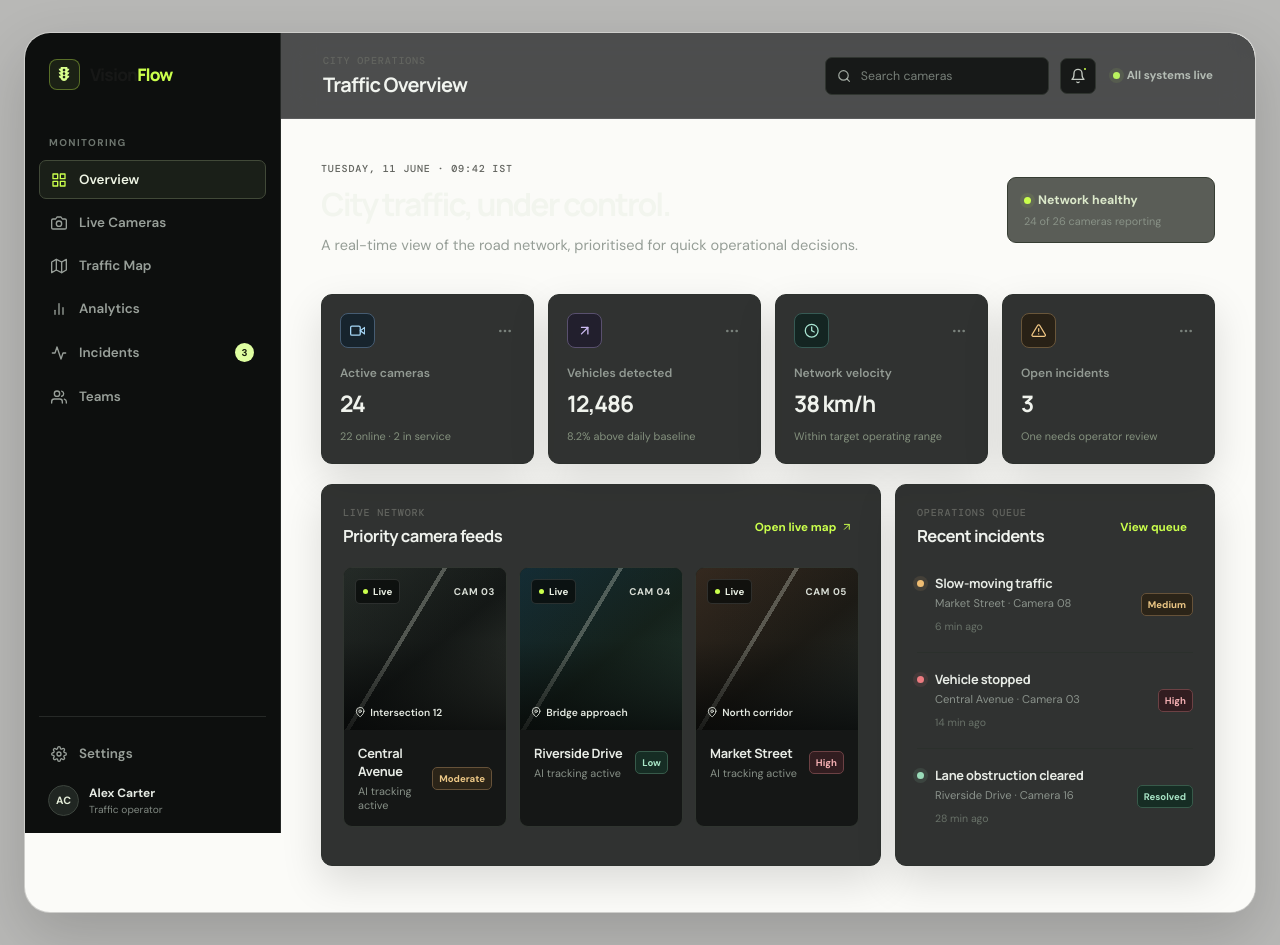
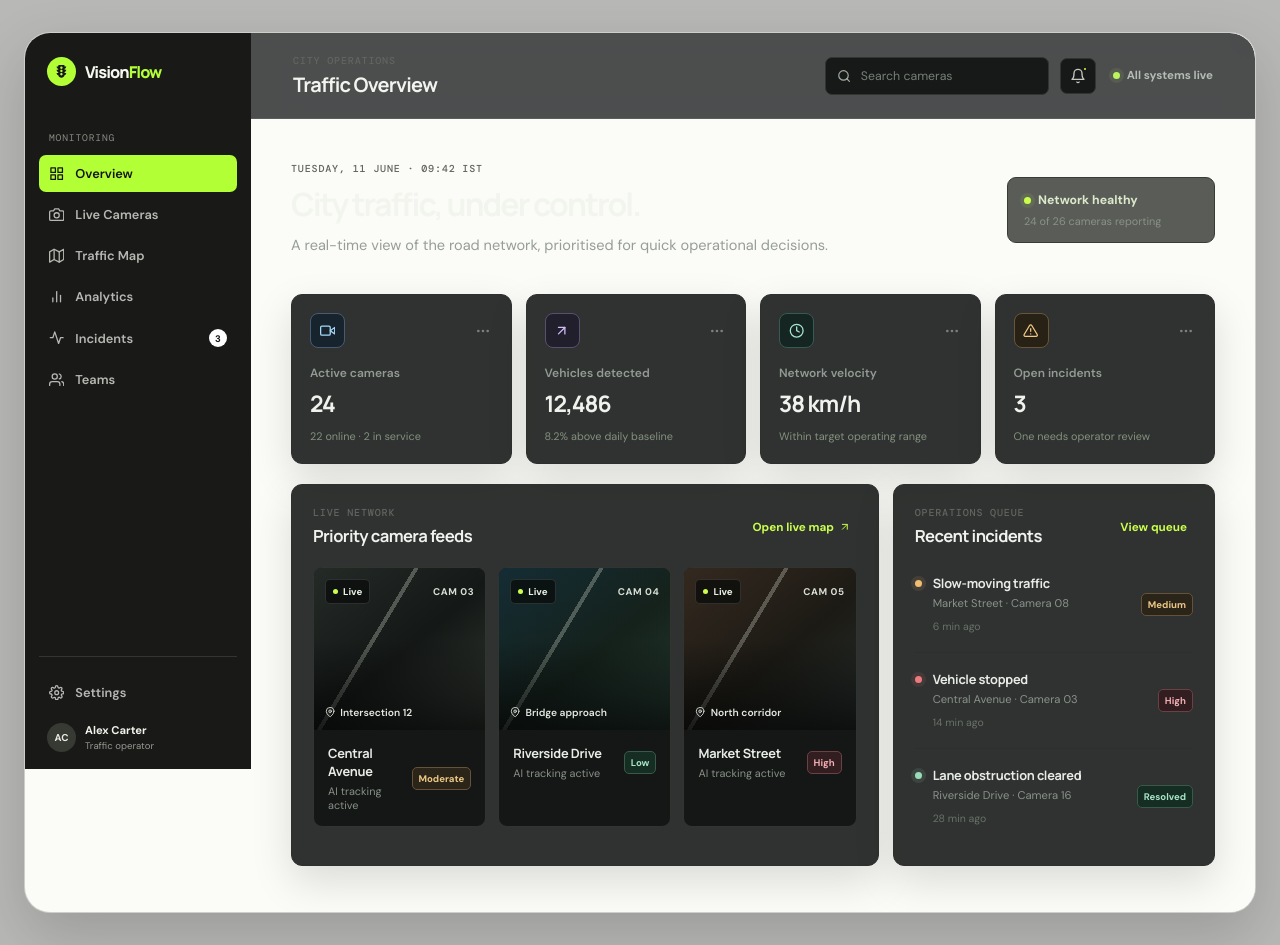
Before and after one commit to Ctrl-De4ault/VisionFlowAI, a React (Vite) app: page / in a window 1280 px wide. Built offline with nearby package versions, Linux system fonts and the light colour scheme.

Commit message:
style: adopt editorial premium dashboard direction

```diff
--- a/src/components/layout/Sidebar.css
+++ b/src/components/layout/Sidebar.css
@@ -1,29 +1,5 @@
-.sidebar {
-  display: flex;
-  position: sticky;
-  top: 0;
-  width: 256px;
-  height: 100vh;
-  flex-direction: column;
-  flex-shrink: 0;
-  padding: 26px 14px 17px;
-  border-right: 1px solid #262927;
-  background: #0d0f0e;
-}
-.brand { display: flex; align-items: center; gap: 10px; padding: 0 10px; font-family: 'Manrope', sans-serif; font-size: 1.08rem; font-weight: 800; letter-spacing: -.05em; }
-.brand > span:last-child span { color: #caff4c; }
-.brand-mark { display: grid; width: 31px; height: 31px; place-items: center; border: 1px solid rgba(202,255,76,.35); border-radius: 8px; background: #1b2115; color: #d8ff8c; font-size: .88rem; }
-.sidebar-nav { flex: 1; margin-top: 46px; }
-.nav-label { margin: 0 10px 11px; color: #6e766f; font-size: .62rem; font-weight: 700; letter-spacing: .14em; text-transform: uppercase; }
-.nav-link { display: flex; align-items: center; gap: 12px; margin: 4px 0; padding: 10px 11px; border: 1px solid transparent; border-radius: 7px; color: #989f99; font-size: .84rem; font-weight: 600; transition: background .18s ease, color .18s ease, border-color .18s ease; }
-.nav-link svg { font-size: 1rem; }
-.nav-link:hover { border-color: #2d332e; background: #171a18; color: #e8ece7; }
-.nav-link.active { border-color: #414938; background: #1a1f18; color: #eff5e5; }
-.nav-link.active svg { color: #caff4c; }
-.nav-link strong { display: grid; width: 19px; height: 19px; margin-left: auto; place-items: center; border-radius: 50%; background: #dfffa1; color: #17200d; font-size: .62rem; }
-.sidebar-footer { border-top: 1px solid #262927; padding-top: 13px; }
-.user-card { display: flex; align-items: center; gap: 10px; margin: 12px 9px 0; }
-.avatar { display: grid; width: 31px; height: 31px; place-items: center; border: 1px solid #3c443d; border-radius: 50%; background: #202622; color: #e2ebd7; font-size: .66rem; font-weight: 700; }
-.user-card b, .user-card small { display: block; }
-.user-card b { color: #e4e9e2; font-size: .75rem; }
-.user-card small { margin-top: 2px; color: #7f8780; font-size: .64rem; }
+.sidebar { display: flex; position: sticky; top: 0; width: 226px; height: calc(100vh - 64px); flex-direction: column; flex-shrink: 0; padding: 24px 14px 17px; background: #191a18; color: #f7f7f2; }
+.brand { display: flex; align-items: center; gap: 9px; padding: 0 8px; font-family: 'Manrope', sans-serif; font-size: 1.02rem; font-weight: 800; letter-spacing: -.06em; }.brand > span:last-child span { color: #b2ff35; }.brand-mark { display: grid; width: 29px; height: 29px; place-items: center; border-radius: 50%; background: #b2ff35; color: #171817; font-size: .8rem; }
+.sidebar-nav { flex: 1; margin-top: 45px; }.nav-label { margin: 0 10px 11px; color: #898a84; font-family: 'DM Mono', monospace; font-size: .6rem; letter-spacing: .09em; text-transform: uppercase; }.nav-link { display: flex; align-items: center; gap: 11px; margin: 4px 0; padding: 10px; border-radius: 7px; color: #b7b8b3; font-size: .8rem; font-weight: 600; transition: background .18s ease, color .18s ease; }.nav-link svg { font-size: .96rem; }.nav-link:hover { background: #292b28; color: #fff; }.nav-link.active { background: #b2ff35; color: #151613; }.nav-link strong { display: grid; width: 18px; height: 18px; margin-left: auto; place-items: center; border-radius: 50%; background: #fff; color: #181916; font-size: .6rem; }.sidebar-footer { border-top: 1px solid #343531; padding-top: 13px; }.user-card { display: flex; align-items: center; gap: 9px; margin: 12px 8px 0; }.avatar { display: grid; width: 29px; height: 29px; place-items: center; border-radius: 50%; background: #373933; color: #e9ebe3; font-size: .62rem; font-weight: 700; }.user-card b, .user-card small { display: block; }.user-card b { color: #f1f2ec; font-size: .7rem; }.user-card small { margin-top: 2px; color: #979891; font-size: .6rem; }
+
+@media (max-width: 780px) { .sidebar { display: none; } }
```
